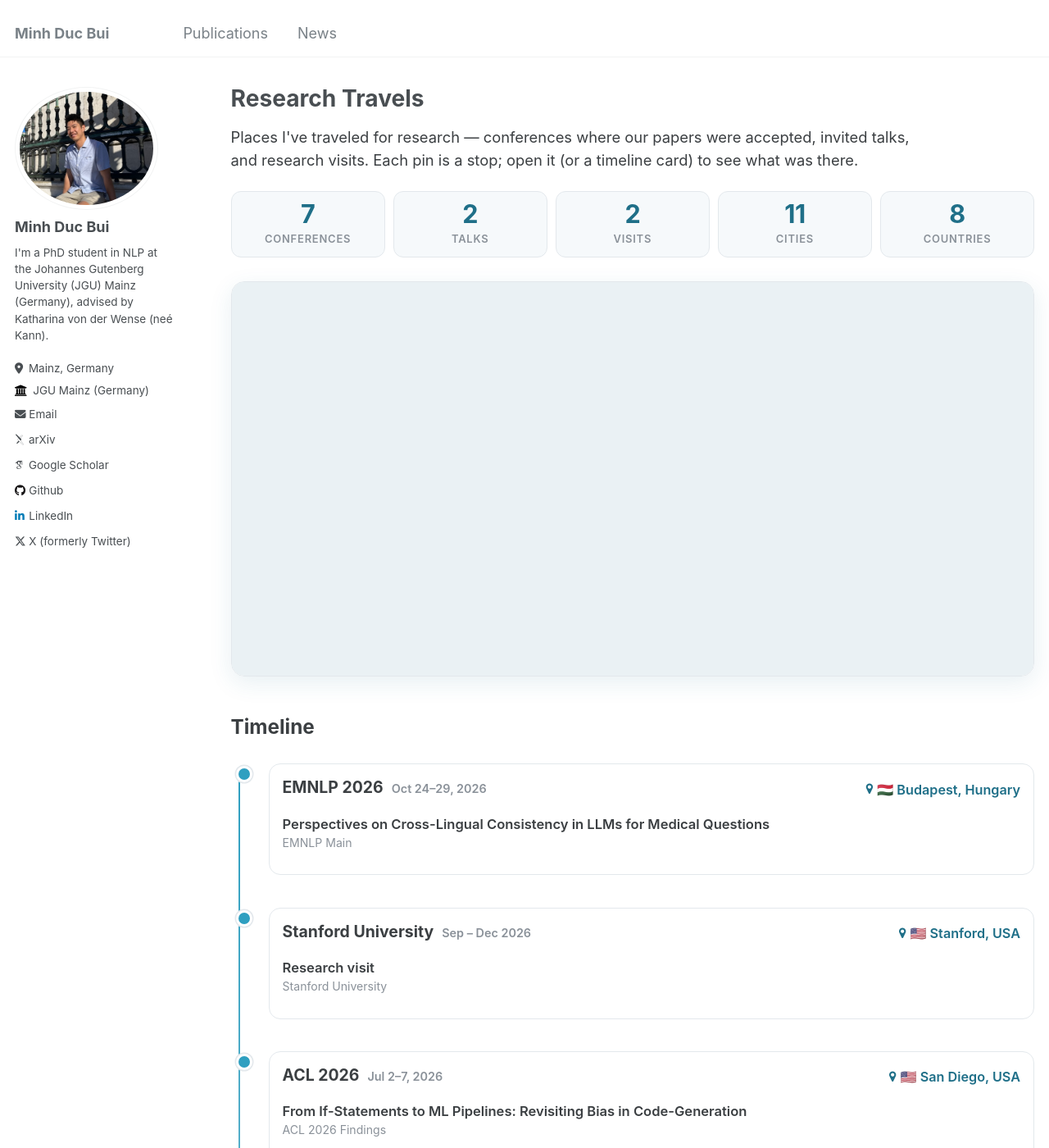
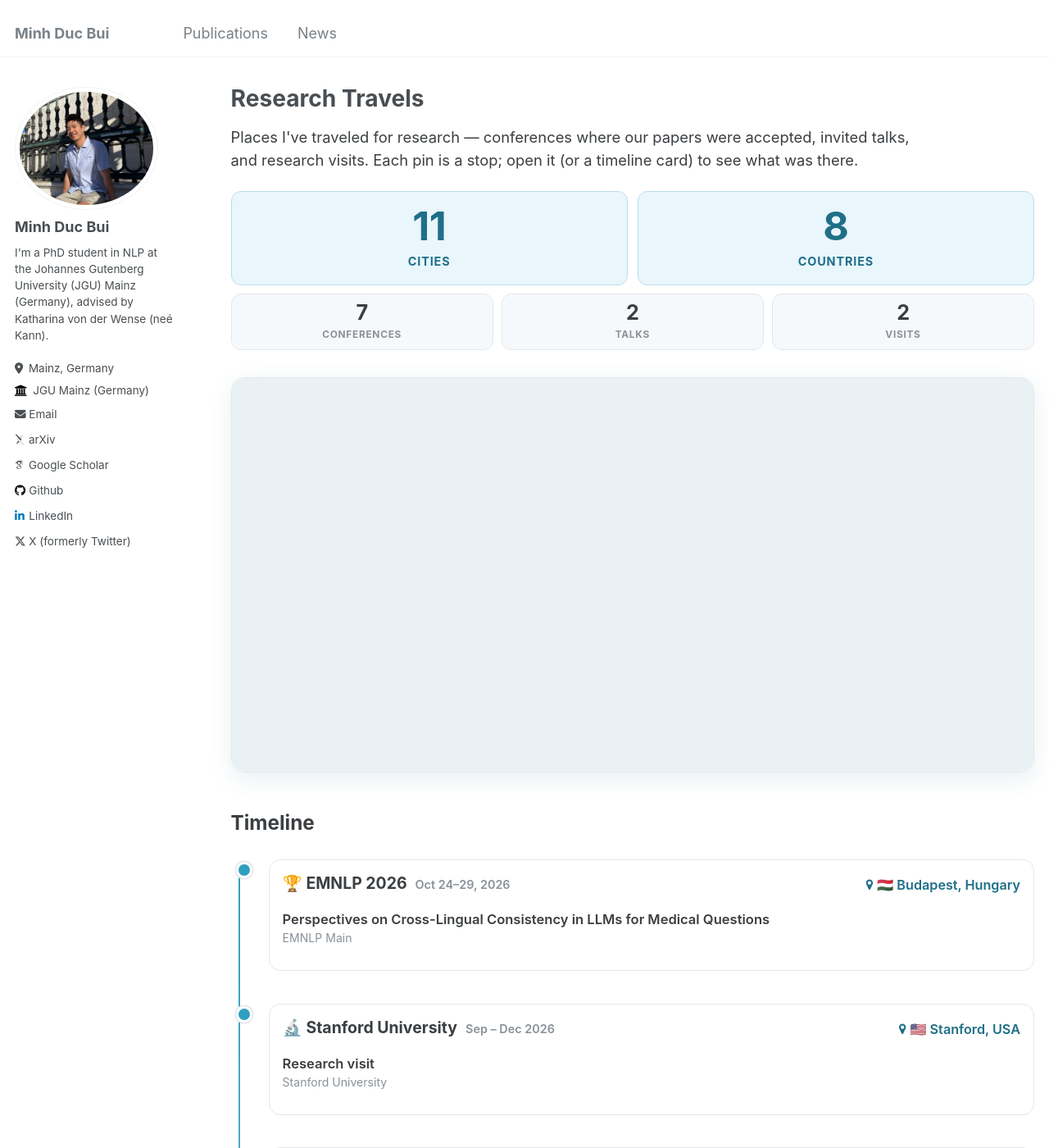
Before and after one commit to MinhDucBui/minhducbui.github.io, a Jekyll site: the page built from _pages/travels.html, in a window 1280 px wide and 1400 px high. Shown: the whole window at 82% size. Built offline with Jekyll 4.4.1, drawn with Linux system fonts in a browser that asks for light colours; some web fonts are replaced; some of the changed text lies outside the part shown.

Commit message:
conferences

```diff
--- a/_pages/travels.html
+++ b/_pages/travels.html
@@ -33,30 +33,33 @@ hidden: true     # keep out of the human /sitemap/ page and any page loops
 
   /* --- intro + stats ------------------------------------------------ */
   .cm-intro { color: var(--cm-ink); font-size: 1.02em; line-height: 1.55; max-width: 46em; }
-  .cm-stats {
-    display: flex; flex-wrap: wrap; gap: 10px; margin: 1.2em 0 1.6em;
-  }
-  .cm-stat {
-    flex: 1 1 92px; background: var(--cm-bg-soft);
-    border: 1px solid var(--cm-line); border-radius: 12px;
-    padding: 12px 10px; text-align: center;
-  }
-  .cm-stat .n {
-    font-size: 1.7em; font-weight: 700; color: var(--cm-accent-dark);
-    line-height: 1; letter-spacing: -0.5px;
-  }
-  .cm-stat .l {
-    font-size: 0.72em; text-transform: uppercase; letter-spacing: 0.06em;
-    color: var(--cm-muted); margin-top: 5px; font-weight: 600;
-  }
+  .cm-stat { border-radius: 12px; text-align: center; }
+  .cm-stat .n { font-weight: 700; color: var(--cm-accent-dark); line-height: 1; letter-spacing: -0.5px; }
+  .cm-stat .l { text-transform: uppercase; letter-spacing: 0.06em; font-weight: 700; }
+
+  /* primary stats — where I've been: bigger + accent-tinted (the headline numbers) */
+  .cm-stats-primary { display: flex; flex-wrap: wrap; gap: 12px; margin: 1.2em 0 10px; }
+  .cm-stat-lg { flex: 1 1 140px; background: #e9f6fb; border: 1px solid #b9dee9; padding: 18px 14px; }
+  .cm-stat-lg .n { font-size: 2.7em; }
+  .cm-stat-lg .l { font-size: 0.8em; color: var(--cm-accent-dark); margin-top: 7px; }
+
+  /* secondary stats — what I did there: smaller, quieter */
+  .cm-stats-secondary { display: flex; flex-wrap: wrap; gap: 10px; margin: 0 0 1.8em; }
+  .cm-stat-sm { flex: 1 1 90px; background: var(--cm-bg-soft); border: 1px solid var(--cm-line); padding: 10px 8px; }
+  .cm-stat-sm .n { font-size: 1.4em; color: var(--cm-ink); }
+  .cm-stat-sm .l { font-size: 0.66em; color: var(--cm-muted); margin-top: 4px; }
 
   /* --- map ---------------------------------------------------------- */
   .cm-map-wrap {
     position: relative; border-radius: 16px; overflow: hidden;
     border: 1px solid var(--cm-line); box-shadow: 0 8px 28px rgba(31,111,136,0.10);
     margin-bottom: 2.4em;
+    transform: translateZ(0);   /* Safari: force a compositing layer so the rounded
+                                   overflow clip doesn't hide the transformed map tiles */
   }
-  #cm-map { height: 480px; width: 100%; background: #eaf1f4; z-index: 1; }
+  #cm-map { height: 480px; width: 100%; background: #eaf1f4; z-index: 1; border-radius: 16px; }
+  /* muted, clean look on top of the (reliable) OpenStreetMap tiles */
+  .cm-map-wrap .leaflet-tile-pane { filter: grayscale(0.55) brightness(1.04); }
 
   /* Leaflet marker: custom circular pin (uniform) */
   .cm-pin {
@@ -142,12 +145,14 @@ hidden: true     # keep out of the human /sitemap/ page and any page loops
   and research visits. Each pin is a stop; open it (or a timeline card) to see what was there.
 </p>
 
-<div class="cm-stats">
-  <div class="cm-stat"><div class="n">{{ conf_count }}</div><div class="l">Conferences</div></div>
-  <div class="cm-stat"><div class="n">{{ talk_count }}</div><div class="l">Talks</div></div>
-  <div class="cm-stat"><div class="n">{{ visit_count }}</div><div class="l">Visits</div></div>
-  <div class="cm-stat"><div class="n">{{ city_list.size }}</div><div class="l">Cities</div></div>
-  <div class="cm-stat"><div class="n">{{ country_list.size }}</div><div class="l">Countries</div></div>
+<div class="cm-stats-primary">
+  <div class="cm-stat cm-stat-lg"><div class="n">{{ city_list.size }}</div><div class="l">Cities</div></div>
+  <div class="cm-stat cm-stat-lg"><div class="n">{{ country_list.size }}</div><div class="l">Countries</div></div>
+</div>
+<div class="cm-stats-secondary">
+  <div class="cm-stat cm-stat-sm"><div class="n">{{ conf_count }}</div><div class="l">Conferences</div></div>
+  <div class="cm-stat cm-stat-sm"><div class="n">{{ talk_count }}</div><div class="l">Talks</div></div>
+  <div class="cm-stat cm-stat-sm"><div class="n">{{ visit_count }}</div><div class="l">Visits</div></div>
 </div>
 
 <div class="cm-map-wrap">
@@ -159,11 +164,12 @@ hidden: true     # keep out of the human /sitemap/ page and any page loops
 <ul class="cm-timeline">
 {% assign stops_desc = stops | reverse %}
 {% for s in stops_desc %}
+  {% assign kind_emoji = "🏆" %}{% if s.kind == "talk" %}{% assign kind_emoji = "🎤" %}{% elsif s.kind == "visit" %}{% assign kind_emoji = "🔬" %}{% endif %}
   <li class="cm-node" id="node-{{ s.id }}" data-id="{{ s.id }}">
     <span class="cm-bullet"></span>
     <div class="cm-card" id="card-{{ s.id }}">
       <div class="cm-card-top">
-        <span class="cm-conf-name">{{ s.name }}</span>
+        <span class="cm-conf-name">{{ kind_emoji }} {{ s.name }}</span>
         <span class="cm-date">{{ s.dates }}</span>
         <span class="cm-loc" data-goto="{{ s.id }}"><i class="fa fa-map-marker"></i>{{ s.flag }} {{ s.city }}, {{ s.country }}</span>
       </div>
@@ -221,9 +226,10 @@ hidden: true     # keep out of the human /sitemap/ page and any page loops
           : `${p.title}`;
         return `<div class="cm-pop-item">${label}${aw}</div>`;
       }).join('');
+      const kindEmoji = s.kind === 'talk' ? '🎤' : (s.kind === 'visit' ? '🔬' : '🏆');
       m.bindPopup(
         `<div class="cm-pop-city">${s.flag || ''} ${s.city}, ${s.country}</div>` +
-        `<div class="cm-pop-meta">${s.name} · ${s.dates}</div>` +
+        `<div class="cm-pop-meta">${kindEmoji} ${s.name} · ${s.dates}</div>` +
         itemsHtml, { maxWidth: 300 }
       );
       m.on('click', () => {
```
Also changed, not shown: other parts of _pages/travels.html (+5 -6 lines).
